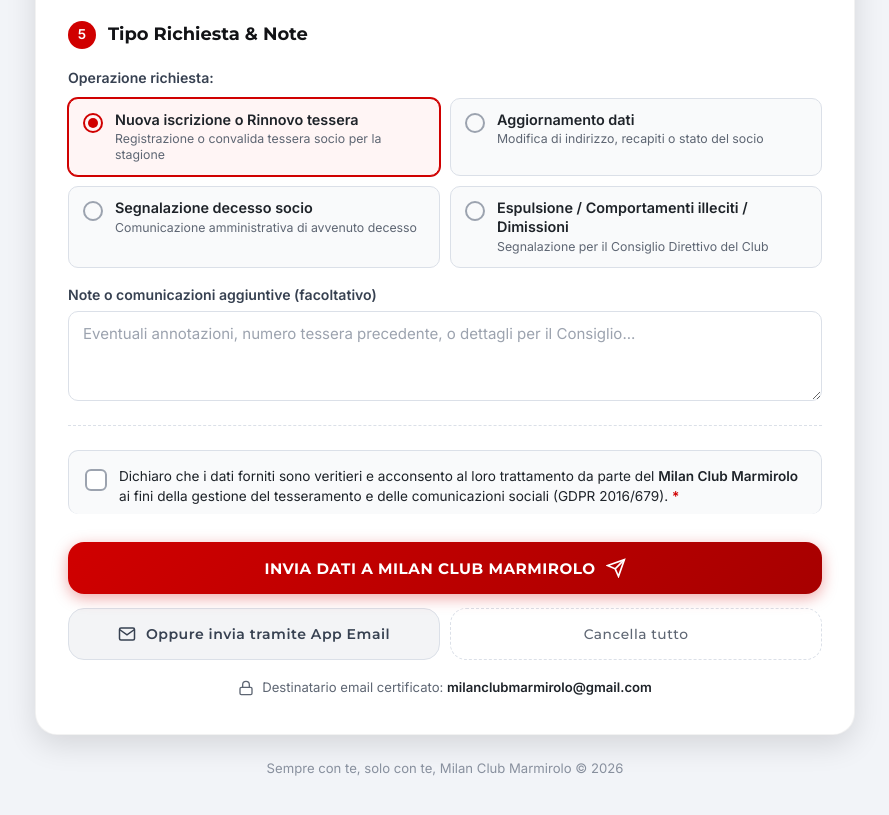
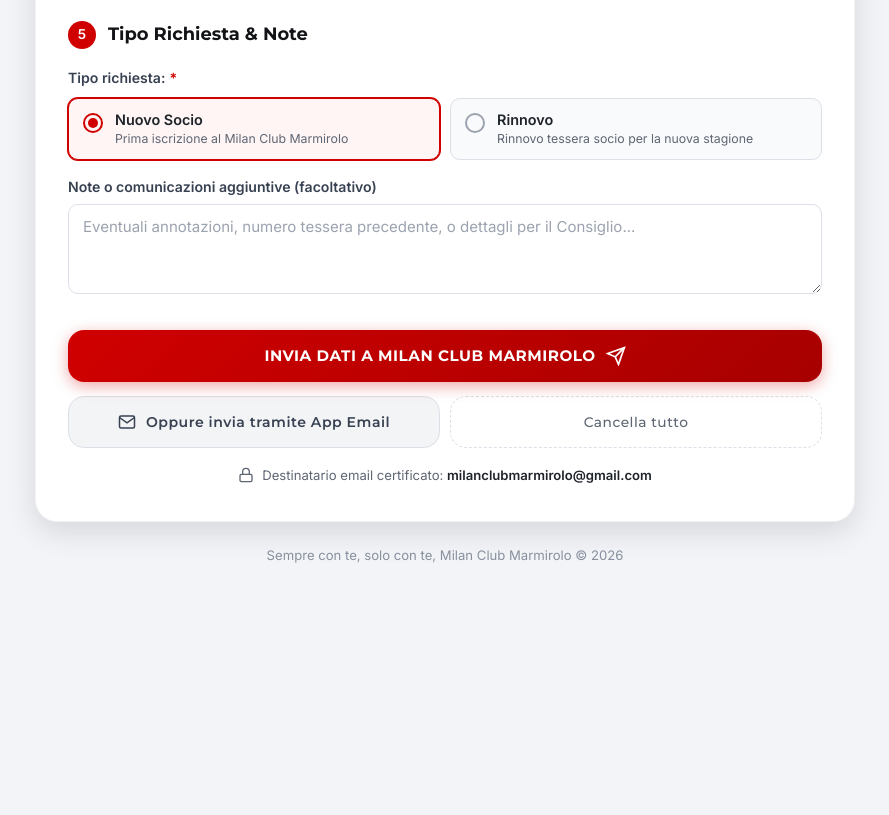
Before and after one commit to melmuco/tesseramento-milan-club, a plain HTML site: page index.html in a window 1280 px wide. Shown: the part 1305-2120 px from the top of the page, without its empty margins (195-1084 px from the left). After the commit the page ends 1931 px from the top, so only its background shows below. Drawn offline with Linux system fonts and the light colour scheme.

Commit message:
refactor: remove privacy consent and simplify request options to Nuovo Socio or Rinnovo

```diff
--- a/index.html
+++ b/index.html
@@ -378,41 +378,23 @@
 
           <div class="form-grid single-col">
             <div class="form-group">
-              <label class="field-label">Operazione richiesta:</label>
+              <label class="field-label">Tipo richiesta: <span class="required">*</span></label>
               <div class="procedure-options">
                 <label class="radio-card">
-                  <input type="radio" name="tipo_operazione" value="Nuovo Tesseramento / Rinnovo" checked>
+                  <input type="radio" name="tipo_operazione" value="Nuovo Socio" checked>
                   <span class="radio-custom"></span>
                   <div class="radio-text">
-                    <strong>Nuova iscrizione o Rinnovo tessera</strong>
-                    <small>Registrazione o convalida tessera socio per la stagione</small>
+                    <strong>Nuovo Socio</strong>
+                    <small>Prima iscrizione al Milan Club Marmirolo</small>
                   </div>
                 </label>
 
                 <label class="radio-card">
-                  <input type="radio" name="tipo_operazione" value="Aggiornamento Dati Anagrafici">
+                  <input type="radio" name="tipo_operazione" value="Rinnovo">
                   <span class="radio-custom"></span>
                   <div class="radio-text">
-                    <strong>Aggiornamento dati</strong>
-                    <small>Modifica di indirizzo, recapiti o stato del socio</small>
-                  </div>
-                </label>
-
-                <label class="radio-card warning-card">
-                  <input type="radio" name="tipo_operazione" value="Segnalazione Decesso">
-                  <span class="radio-custom"></span>
-                  <div class="radio-text">
-                    <strong>Segnalazione decesso socio</strong>
-                    <small>Comunicazione amministrativa di avvenuto decesso</small>
-                  </div>
-                </label>
-
-                <label class="radio-card danger-card">
-                  <input type="radio" name="tipo_operazione" value="Dimissioni / Provvedimento disciplinare">
-                  <span class="radio-custom"></span>
-                  <div class="radio-text">
-                    <strong>Espulsione / Comportamenti illeciti / Dimissioni</strong>
-                    <small>Segnalazione per il Consiglio Direttivo del Club</small>
+                    <strong>Rinnovo</strong>
+                    <small>Rinnovo tessera socio per la nuova stagione</small>
                   </div>
                 </label>
               </div>
@@ -430,17 +412,6 @@
               ></textarea>
             </div>
           </div>
-        </section>
-
-        <!-- Consenso Privacy -->
-        <section class="form-section privacy-section">
-          <label class="checkbox-container">
-            <input type="checkbox" id="privacy" name="consenso_privacy" required>
-            <span class="checkmark"></span>
-            <span class="checkbox-label">
-              Dichiaro che i dati forniti sono veritieri e acconsento al loro trattamento da parte del <strong>Milan Club Marmirolo</strong> ai fini della gestione del tesseramento e delle comunicazioni sociali (GDPR 2016/679). <span class="required">*</span>
-            </span>
-          </label>
         </section>
 
         <!-- Form Actions / Buttons -->
--- a/script.js
+++ b/script.js
@@ -106,15 +106,6 @@ document.addEventListener('DOMContentLoaded', () => {
       }
     }
 
-    // Verifica consenso privacy
-    const privacy = document.getElementById('privacy');
-    if (privacy && !privacy.checked) {
-      const container = privacy.closest('.checkbox-container');
-      if (container) container.classList.add('has-error');
-      isValid = false;
-      if (!firstInvalidField) firstInvalidField = privacy;
-    }
-
     if (firstInvalidField) {
       firstInvalidField.focus();
       firstInvalidField.scrollIntoView({ behavior: 'smooth', block: 'center' });
@@ -172,7 +163,7 @@ Provincia:           ${data.provincia || '-'}
 Email Socio:         ${data.email || '-'}
 Cellulare:           ${data.cellulare || '-'}
 
-Operazione:          ${data.tipo_operazione || 'Nuovo Tesseramento'}
+Operazione:          ${data.tipo_operazione || 'Nuovo Socio'}
 Note Aggiuntive:     ${data.note ? data.note : 'Nessuna'}
 Data Compilazione:   ${new Date().toLocaleString('it-IT')}
 ===================================================`;
@@ -306,8 +297,7 @@ Data Compilazione:   ${new Date().toLocaleString('it-IT')}
           'Email_Socio': data.email,
           'Telefono_Cellulare': data.cellulare,
           'Tipo_Operazione': data.tipo_operazione,
-          'Note': data.note || 'Nessuna',
-          'Consenso_Privacy': 'ACCETTATO (GDPR)'
+          'Note': data.note || 'Nessuna'
         })
       });
 
```
Also changed, not shown: 2 other files.
